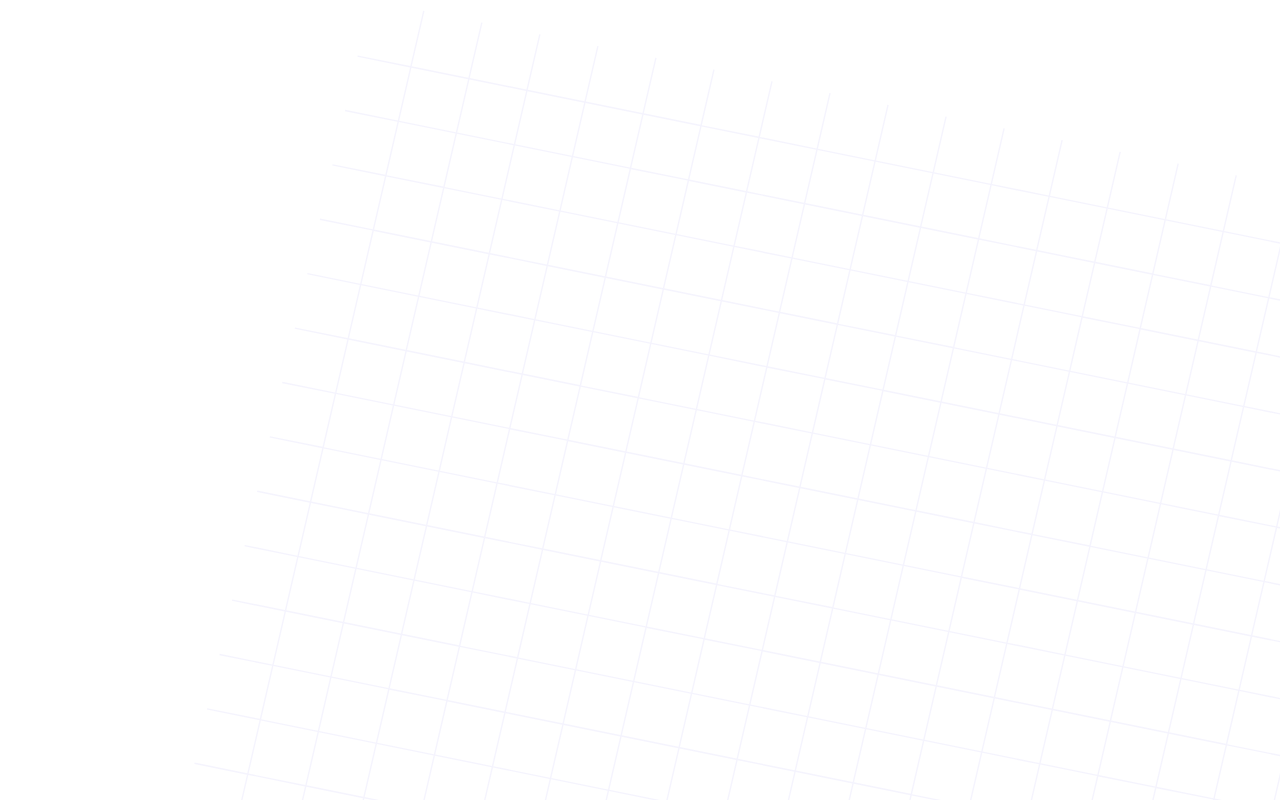
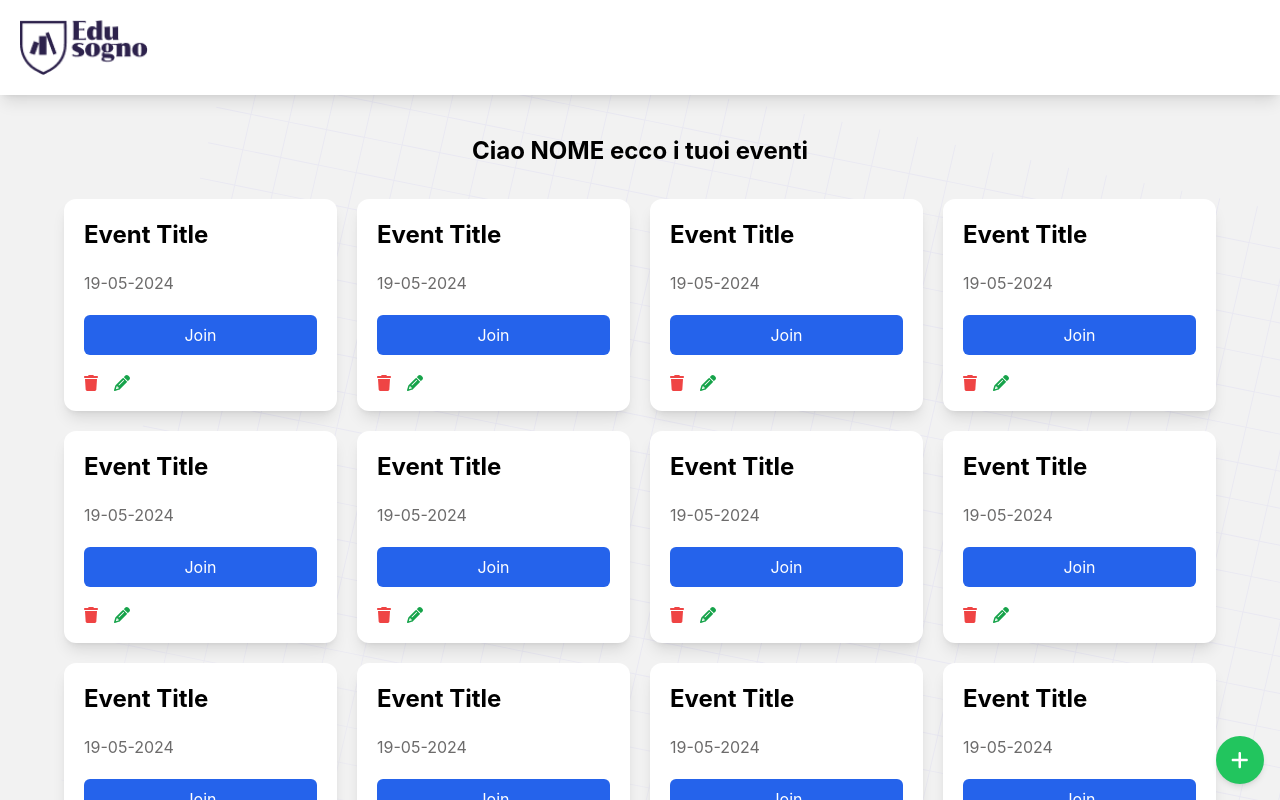
Before and after one commit to Profnird/edusogno-task, a React (Create React App) app in the folder edusogno/: page /user/dashboard in a window 1280 px wide. Before the commit this address had no page. Shown: the top 800 px of the page. Built offline with nearby package versions, Linux system fonts and the light colour scheme.

Commit message:
feat: add dashboard & add event form
- created user dashboard
- create add event form , on click add btn to show / hide

:wq

```diff
--- /dev/null
+++ b/edusogno/src/Components/AddEvent.jsx
@@ -0,0 +1,33 @@
+import React from "react";
+
+const AddEvent = () => {
+  return (
+    <div className="flex mt-5 bg-white shadow-md rounded-2xl p-5 flex-col min-w-72 gap-3 max-w-lg self-center">
+      <div className="bg-[#f3f3f3] flex flex-col p-2">
+        <p>Title</p>
+        <input
+          className="w-full border-b-2 border-black bg-inherit"
+          type="text"
+          placeholder="Title"
+        />
+      </div>
+      <div className="bg-[#f3f3f3] flex flex-col p-2">
+        <p>Date</p>
+        <input
+          className="w-full border-b-2 border-black bg-inherit"
+          type="date"
+        />
+      </div>
+      <div className="bg-[#f3f3f3] flex flex-col p-2">
+        <p>Link</p>
+        <input
+          className="w-full border-b-2 border-black bg-inherit"
+          type="text"
+          placeholder="event link"
+        />
+      </div>
+    </div>
+  );
+};
+
+export default AddEvent;
--- /dev/null
+++ b/edusogno/src/Components/EventCard.jsx
@@ -0,0 +1,23 @@
+import React from "react";
+import { FontAwesomeIcon } from "@fortawesome/react-fontawesome";
+import { faPencil, faTrash } from "@fortawesome/free-solid-svg-icons";
+
+const EventCard = () => {
+  return (
+    <div className="flex gap-y-5 flex-col rounded-xl p-5 bg-white shadow-lg">
+      <div className="flex flex-col gap-y-5">
+        <h2 className=" font-bold text-2xl">Event Title</h2>
+        <h3 className="text-base text-[#6c6b6b]">19-05-2024</h3>
+        <button className="py-2 text-white rounded-md w-full bg-blue-600">
+          Join
+        </button>
+      </div>
+      <div className="flex gap-x-4">
+        <FontAwesomeIcon className=" text-red-500" icon={faTrash} />
+        <FontAwesomeIcon className=" text-green-600" icon={faPencil} />
+      </div>
+    </div>
+  );
+};
+
+export default EventCard;
--- a/edusogno/src/Components/PageRoutes.jsx
+++ b/edusogno/src/Components/PageRoutes.jsx
@@ -1,6 +1,7 @@
 import React from "react";
 import { BrowserRouter as Router, Routes, Route } from "react-router-dom";
 import UserAuth from "../Pages/userAuth";
+import Dashboard from "./user/dashboard";
 
 const PageRoutes = () => {
   return (
@@ -8,6 +9,7 @@ const PageRoutes = () => {
       <Routes>
         <Route exact path="/auth/:page" element={<UserAuth />} />
         <Route path="/auth/:page" element={<UserAuth />} />
+        <Route path="/user/dashboard" element={<Dashboard />} />
       </Routes>
     </Router>
   );
--- /dev/null
+++ b/edusogno/src/Components/user/dashboard.jsx
@@ -0,0 +1,51 @@
+import React, { useState } from "react";
+import Topbar from "../Topbar";
+import EventCard from "../EventCard";
+import { FontAwesomeIcon } from "@fortawesome/react-fontawesome";
+import { faPlus } from "@fortawesome/free-solid-svg-icons";
+import AddEvent from "../AddEvent";
+
+const Dashboard = () => {
+  const [showAddEvent, setShowAddEvent] = useState(false);
+  return (
+    <div className="flex bg-cover bg-edusog-image flex-col bg-[#f2f2f2] h-full flex-1 min-h-screen space-y-10">
+      <Topbar />
+      {/* view events */}
+      <div className="flex flex-1 flex-col">
+        <h1 className="text-center font-bold text-2xl">
+          Ciao NOME ecco i tuoi eventi
+        </h1>
+        {showAddEvent && <AddEvent />}
+        <div className="grid grid-cols-4 gap-5 px-16 py-8">
+          <EventCard />
+          <EventCard />
+          <EventCard />
+          <EventCard />
+          <EventCard />
+          <EventCard />
+          <EventCard />
+          <EventCard />
+          <EventCard />
+          <EventCard />
+          <EventCard />
+          <EventCard />
+          <EventCard />
+          <EventCard />
+          <EventCard />
+          <EventCard />
+          <EventCard />
+        </div>
+      </div>
+      <div className=" fixed bottom-4 right-4">
+        <div
+          onClick={() => setShowAddEvent(!showAddEvent)}
+          className=" w-12 h-12 hover:rotate-45 cursor-pointer bg-green-500 text-white rounded-full text-xl flex justify-center items-center shadow-md hover:bg-green-600 hover:transform-translate-y-1 hover:shadow-lg transition duration-300 ease-in-out"
+        >
+          <FontAwesomeIcon icon={faPlus} />
+        </div>
+      </div>
+    </div>
+  );
+};
+
+export default Dashboard;
--- a/edusogno/src/Pages/userAuth.jsx
+++ b/edusogno/src/Pages/userAuth.jsx
@@ -7,7 +7,7 @@ import Topbar from "../Components/Topbar";
 const UserAuth = () => {
   const { page } = useParams();
   return (
-    <div className="border-2 bg-edusog-image bg-cover bg-[#f2f2f2] flex flex-col min-h-screen">
+    <div className="bg-edusog-image bg-cover bg-[#f2f2f2] flex flex-col min-h-screen">
       <Topbar />
       <div className="flex flex-1 w-full p-5 h-full justify-center">
         {(page === "login" || page === "signin") && <Login />}
--- a/edusogno/src/index.css
+++ b/edusogno/src/index.css
@@ -10,6 +10,7 @@ body {
   -webkit-font-smoothing: antialiased;
   -moz-osx-font-smoothing: grayscale;
   background-image: url("../public/bgimg.svg");
+  background-size: cover;
 }
 
 code {
```
